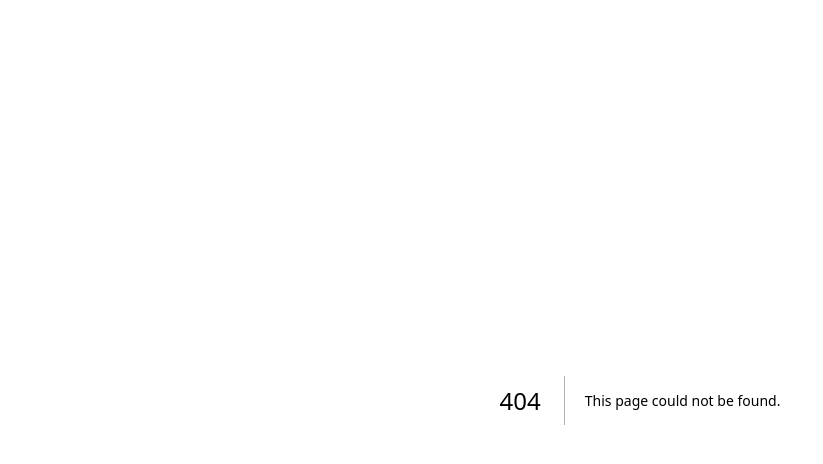
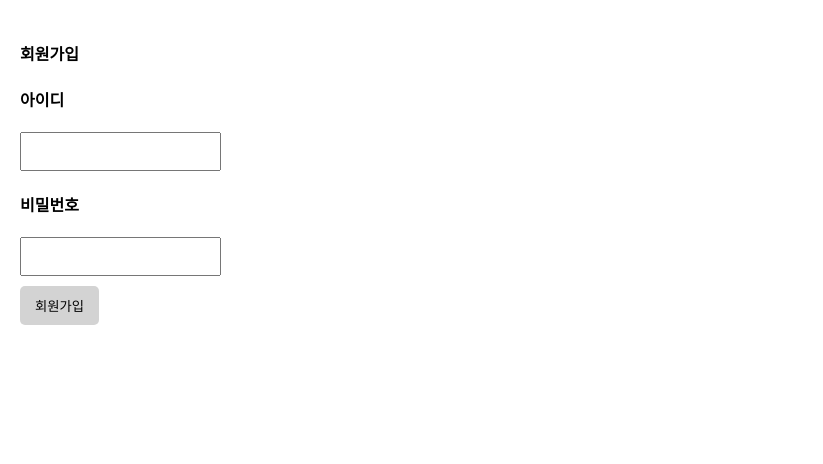
Before and after one commit to SEONZONE/forum, a Next.js app: page /register in a window 1280 px wide. Before the commit this address had no page. Shown: the top 464 px of the page, without its empty margins (0-823 px from the left). Built offline with nearby package versions, Linux system fonts and the light colour scheme.

Commit message:
feat: 글 개시 기능 구현

```diff
--- a/app/globals.css
+++ b/app/globals.css
@@ -25,3 +25,19 @@ body{
     color: grey;
     margin: 5px 0px;
 }
+
+.p-20 {
+    padding: 20px;
+  }
+  input {
+    box-sizing: border-box;
+    padding: 10px;
+    display: block;
+    margin-bottom: 10px;
+  }
+  button {
+    padding: 10px 15px;
+    background: lightgray;
+    border: none;
+    border-radius: 5px;
+  }
--- /dev/null
+++ b/app/register/page.js
@@ -0,0 +1,16 @@
+export default function Register(){
+    return (
+        <div className="p-20">
+            <h4>회원가입</h4>
+            <form action="api/register" method="POST">
+            <div>
+                <h4>아이디</h4>
+                <input name="userId" type="text"/>
+                <h4>비밀번호</h4>
+                <input name="userPassword" type="password"/>
+            </div>
+                <button type="submit">회원가입</button>
+            </form>
+        </div>
+    )
+}
--- /dev/null
+++ b/pages/api/list.js
@@ -0,0 +1,12 @@
+
+import { connectDB } from "@/util/database";
+
+export default async function handler(request,response){
+    const db = (await connectDB).db("forum");
+    let result = await db.collection("post").find().toArray();
+    if(request.method == 'GET'){
+        return response.status(200).json(result)
+    }else{
+        return response.status(200)
+    }
+}
--- /dev/null
+++ b/pages/api/register.js
@@ -0,0 +1,32 @@
+
+import { connectDB } from "@/util/database";
+export default async function handler(request,response){
+    const db = (await connectDB).db("forum");
+    const body = request.body;
+    if(request.method == 'POST'){
+        if( !body.userId || !body.userPassword){
+            return response.status(200).json(
+                {
+                    error:"아이디 비밀번호는 필수입니다."
+                }
+            )
+        }
+
+        const idChk = await db.collection("user").findOne({userId:body.userId});
+
+        if(idChk){
+            return response.status(200).json(
+                {
+                    error:"이미 존재하는 아이디 입니다."
+                }
+            )
+        }
+        const doc = {
+            userId : body.userId
+            ,userPassword : body.userPassword
+        }
+        const result = await db.collection("user").insertOne(doc);
+        return response.status(200).redirect('/register')
+
+    }
+}
--- /dev/null
+++ b/pages/api/test.js
@@ -0,0 +1,7 @@
+export default function handler(request,response){
+    if(request.method == 'POST'){
+        return response.status(200).json('안녕1')
+    }else{
+        return response.status(200).json('안녕2')
+    }
+}
--- /dev/null
+++ b/pages/api/write.js
@@ -0,0 +1,23 @@
+import { connectDB } from "@/util/database";
+export default async function handler(request,response){
+    const db = (await connectDB).db("forum");
+    const body = request.body;
+    if(request.method == 'POST'){
+        if( !body.title || !body.content){
+            return response.status(200).json(
+                {
+                    error:"제목과 내용은 필수값입니다."
+                }
+            )
+        }
+
+        const doc = {
+            "title" : body.title
+            ,"content" : body.content
+        }
+        const result = await db.collection("post").insertOne(doc);
+
+        return response.status(200).redirect('/list')
+
+    }
+}
```
Also changed, not shown: app/write/page.js (added, +16 -0 lines).
